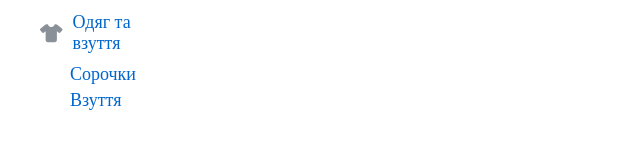
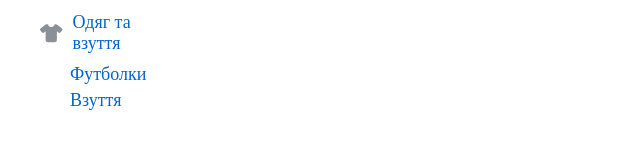
Before and after one commit to 33-af/Clon-rozetka, a plain HTML site: page frontend/index.html in a window 1280 px wide. Both pictures are taken after a click on the element "Одяг та взуття". Shown: the part 243-392 px from the top of the page, 0-640 px from the left. Drawn offline with Linux system fonts and the light colour scheme; no server answers.

Commit message:
add script

```diff
--- a/frontend/index.html
+++ b/frontend/index.html
@@ -134,7 +134,7 @@
                             <span class="items">Одяг та взуття</span>
                         </div>
                         <div class="submenu" id="submenu-clothes ">
-                            <a href="#" class="subItem">Сорочки</a>
+                            <a href="#" class="subItem">Футболки</a>
                             <a href="#" class="subItem">Взуття</a>
                         </div>
                     </div>
```
